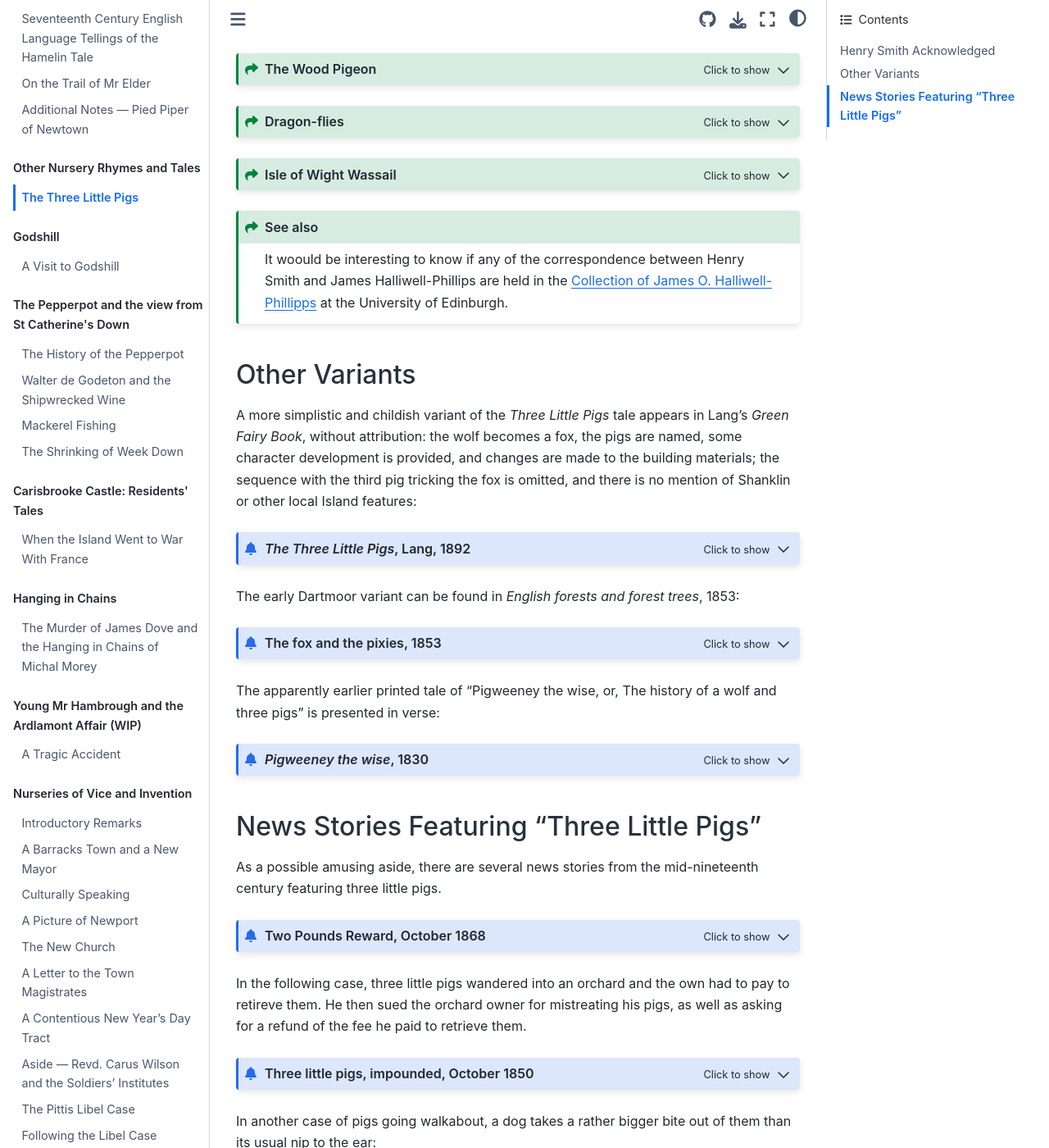
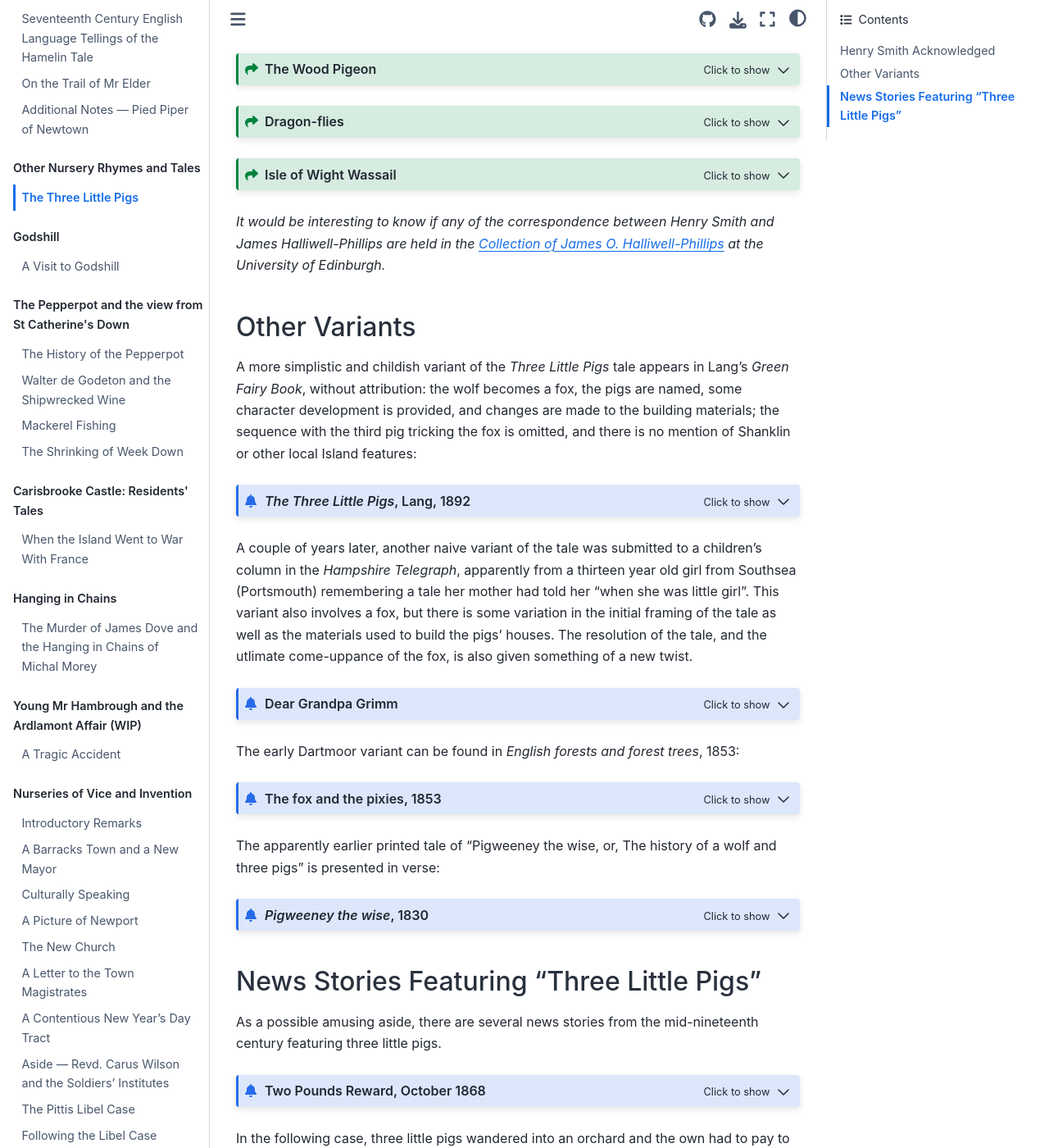
Before and after one commit to psychemedia/island-storynotes, a Jupyter Book: the page built from three-little-pigs.md, in a window 1280 px wide and 1400 px high, scrolled down 1765 px. Shown: the whole window at 82% size. Built offline with Jupyter Book 1.0.4 settings and Sphinx 7.4.7 and the Sphinx Book theme 1.1.4, drawn with Linux system fonts in a browser that asks for light colours; some of the changed lines change nothing that is shown.

Commit message:
Add Southsea variant

````diff
--- a/three-little-pigs.md
+++ b/three-little-pigs.md
@@ -442,10 +442,8 @@ I wish you all a happy new year!
 
 ```
 
-```{seealso}
+*It would be interesting to know if any of the correspondence between Henry Smith and James Halliwell-Phillips are held in the [Collection of James O. Halliwell-Phillips](https://archives.collections.ed.ac.uk/repositories/2/resources/323) at the University of Edinburgh.*
 
-It woould be interesting to know if any of the correspondence between Henry Smith and James Halliwell-Phillips are held in the [Collection of James O. Halliwell-Phillipps](https://archives.collections.ed.ac.uk/repositories/2/resources/323) at the University of Edinburgh.
-```
 
 ## Other Variants
 
@@ -515,6 +513,43 @@ Next day Blacky had to go into the neighbouring town to do some marketing and to
 In the meantime Blacky had filled the kettle with water, and having put it on the fire, sat down quietly waiting for it to boil. Just as the kettle was beginning to sing, and steam to come out of the spout, he heard a sound like a soft, muffled step, patter, patter, patter overhead, and the next moment the fox's head and fore-paws were seen coming down the chimney. But Blacky very wisely had not put the lid on the kettle, and, with a yelp of pain, the fox fell into the boiling water, and before he could escape, Blacky had popped the lid on, and the fox was scalded to death.
 
 As soon as he was sure that their wicked enemy was really dead, and could do them no further harm. Blacky started off to rescue Browny and Whitey. As he approached the den he heard piteous grunts and squeals from his poor little brother and sister who lived in constant terror of the fox killing and eating them. But when they saw Blacky appear at the entrance to the den their joy knew no bounds. He quickly found a sharp stone and cut the cords by which they were tied to a stake in the ground, and then all three started off together for Blacky' s house, where they lived happily ever after; and Browny quite gave up rolling in the mud, and Whitey ceased to be greedy, for they never forgot how nearly these faults had brought them to an untimely end.
+
+```
+
+A couple of years later, another naive variant of the tale was submitted to a children's column in the *Hampshire Telegraph*, apparently from a thirteen year old girl from Southsea (Portsmouth) remembering a tale her mother had told her "when she was little girl". This variant also involves a fox, but there is some variation in the initial framing of the tale as well as the materials used to build the pigs' houses. The resolution of the tale, and the utlimate come-uppance of the fox, is also given something of a new twist.
+
+```{admonition} Dear Grandpa Grimm
+:class: dropdown
+https://britishnewspaperarchive.co.uk/viewer/bl/0000069/18940421/063/0012
+Hampshire Telegraph - Saturday 21 April 1894
+
+Children's Hour
+
+*(Conducted by Grandpa Grimm.)*
+
+...
+
+Dear Grandpa Grimm,— The story I am sending you is one my mother used to tell me when I was little girl, which I hope will not be too long.
+
+*The Three Little Pigs*
+
+Once upon a time there were three little pigs, that lived very happily and comfortably under an old oak tree. Now, these three little pigs were very fond of lying under it, because it sheltered them from the sun, and every time the wind blew the acorns rattled down so the little pigs did not have to go far for their dinners. One evening, just as the sun was going down, the three little pigs were sleeping under the old oak tree, with one eye open and one ear too, when who should pass that way but Mr. Fox, with a great goose in his mouth. He looked this way and that way, and at last spied the three little pigs.
+
+"Ah," said he, "I shall know where to find my supper another night, but, as I can't take you now, I suppose I must leave you."
+
+The three little pigs lay very still until Mr. Fox was out of sight, for as they slept with one eye open, and one ear too, they both saw Mr. Fox. and heard what he said. Then they jumped up and began rubbing their noses together, and grunting, and making a great noise, and Brother Bill said to Brother Tom, "What shall we do?" Brother Jack, who was a wise little pig, said, "We must build houses this very night, and get into them." So they set to work. Brother Bill built his house of mud, and Brother Tom of strawn, and Brother Jack of bricks and mortar, and they got into them and lived very comfortably for some time.
+
+But one night Mr. Fox, who was short of a supper for his little ones, thought of the three little pigs, so just as the sun was going down he started for the old oak tree. There was the tree sure enough, but the three little pigs were nowhere to be seen. "I wonder where you are," said he, as he looked this way and that way, and at last he caught sight of the three houses. So he went up to the first one, and he said, "Piggy, Piggy, do let me in," and Piggy would not. "Then," said the fox, "I puff and puff until I a blow your house down," and as it was only made of straw he quickly blew it down, and went to eat the piggy up, when he found he had run out the back door into Brother Bill's house, and all the fox saw was a little curly tail just going around the corner.
+
+"So much the better," said Mr. Fox. "I have got you both together now." He then went up to the door and asked Piggy to let him in, but Piggy would not. So the fox said, "I ll scratch until the house falls down"; and as for was only built of mud, he quickly scratched it down, and went in to eat the two little pits up, but he forgot all about the back door again, and the pigs ran into brother Jack's house, and all the fox saw was two little curly tails just going around the door.
+
+"I have got all three of you together now," said he, "and if you don't let me in, I'll puff aud puff and blow your house down." But the little pigs would not let him in. He then tried to blow it down, and then to scratch it down, but he could not do either. So he said, "What a nice house you have got in there, Mr. Piggie. Do let me have a peep in." And Jack, who was very flattered, opened the door wide enough for the fox to get his head in. He then gave one spring, and into the midst of them he went. How the little pigs did tremble and shake, expecting to be eaten up at once. But the fox was too busy, looking first at one thing and then at another, until at last he canes to the fire-place, where there was a large pot on the fire, with something cooking for supper. The fox lifted the lid and gave a sniff. "Peas!" said he, "ah, pigs and peas for supper tonight, pigs and peas for supper tonight!" And the little pigs trembled and shook more than ever.
+
+But although Jack was shaking quite as much as his brothers, he was thinking of a plan to get rid of Mr. Fox, so he jumped on a chest that stood under the window and looked out. "Dear me, what a lot of men and dogs around the house," said he. "It's the huntsmen! Hide me! Hide me" said the fox. Jack jumped off the chest and opened the lid, and in the fox sprang; but after awhile he said he could not breathe. The little pigs said they would make it allright. They then made the poker red-hot, and bored a lot of holes on the top of ties chest, After this they went and stirred the fire and made the peas boil. When they thought they were done they lifted the pot off the fire, and went and poured the peas on the top of the chest and so scalded the fox to death. Then they all three joined hands together, and danced around, saying, "It is fox and peas for supper tonight! It is fox and peas for supper tonight!"
+
+So the little pigs had fox and peas for supper that night, and lived happily ever after.—Margaret C. Raitt (13), 164, Albert-road, Southsea.
+
+
 
 ```
 
````
